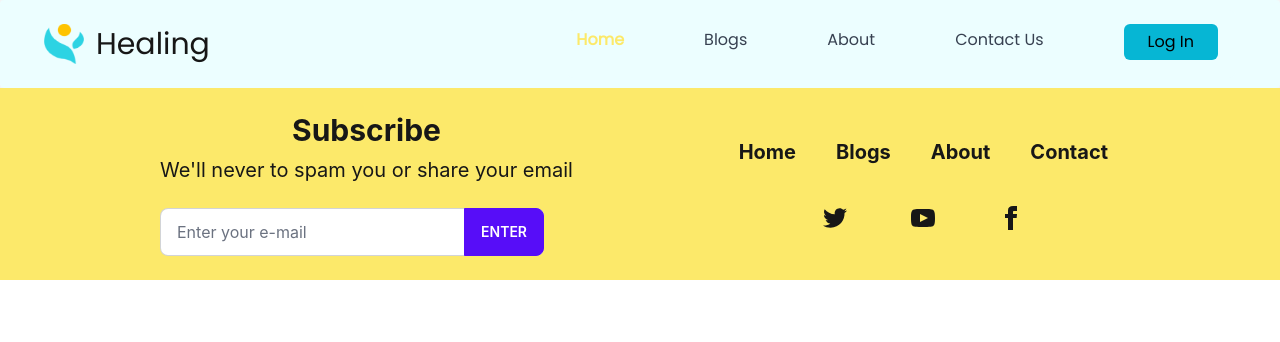
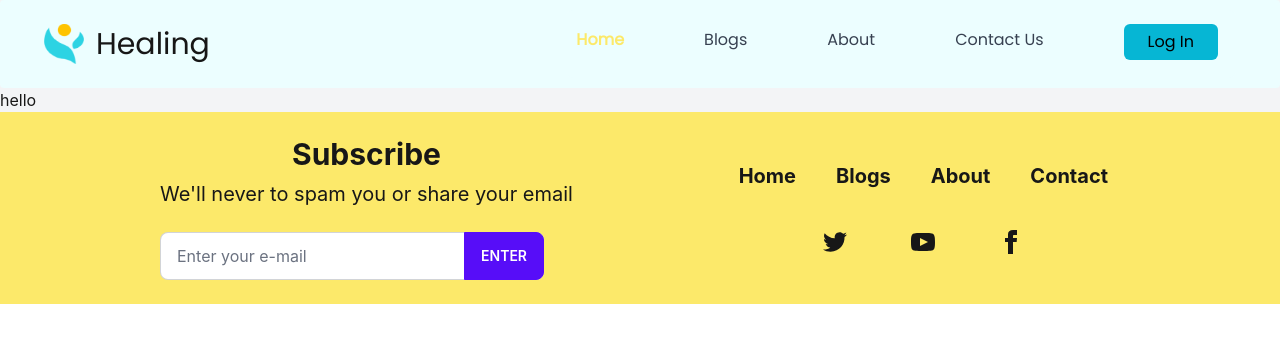
Before and after one commit to TherapyProject/iTherapy, a React (Create React App) app: page /therapistcreate in a window 1280 px wide. Shown: the top 342 px of the page. Built offline with nearby package versions, Linux system fonts and the light colour scheme; no server answers.

Commit message:
initial commit

```diff
--- a/src/App.jsx
+++ b/src/App.jsx
@@ -12,6 +12,8 @@ import Login from './pages/Login/Login';
 import SignupPage from './pages/Signup/SignupPage';
 import Team from './pages/Team/Team';
 import BuyTicket from './pages/buyTicket/BuyTicket';
+import TherapistCreate from './pages/therapistCreate/TherapistCreate';
+
 
 function App() {
   return (
@@ -30,6 +32,7 @@ function App() {
             <Route path="/team" element={<Team />} />
             <Route path="/buyticket" element={<BuyTicket />} />
             <Route path="/book" element={<BookAppointment />} />
+            <Route path="/therapistcreate" element={<TherapistCreate />} />
           </Routes>
         </BrowserRouter>
         <Footer />
--- /dev/null
+++ b/src/pages/therapistCreate/TherapistCreate.js
@@ -0,0 +1,11 @@
+// import React from 'react'
+
+function TherapistCreate() {
+    return (
+         <>
+         hello
+         </>
+    )
+}
+
+export default TherapistCreate
```
